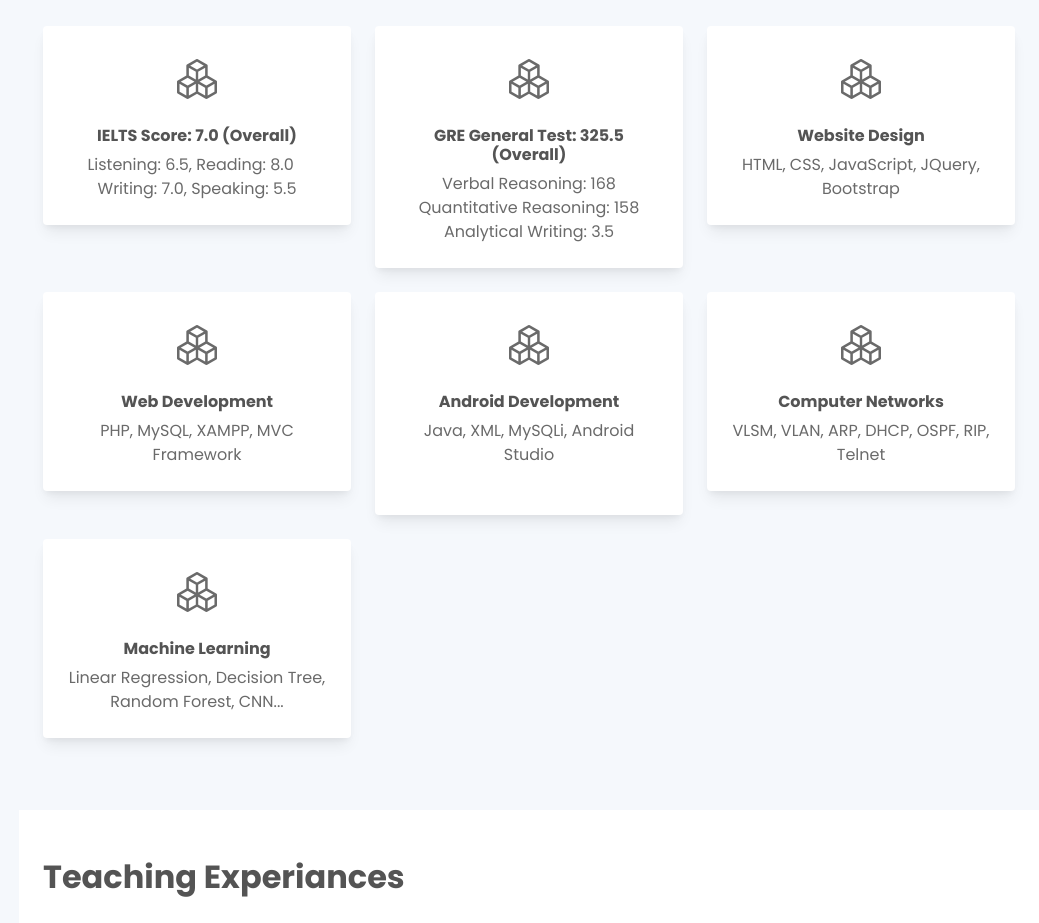
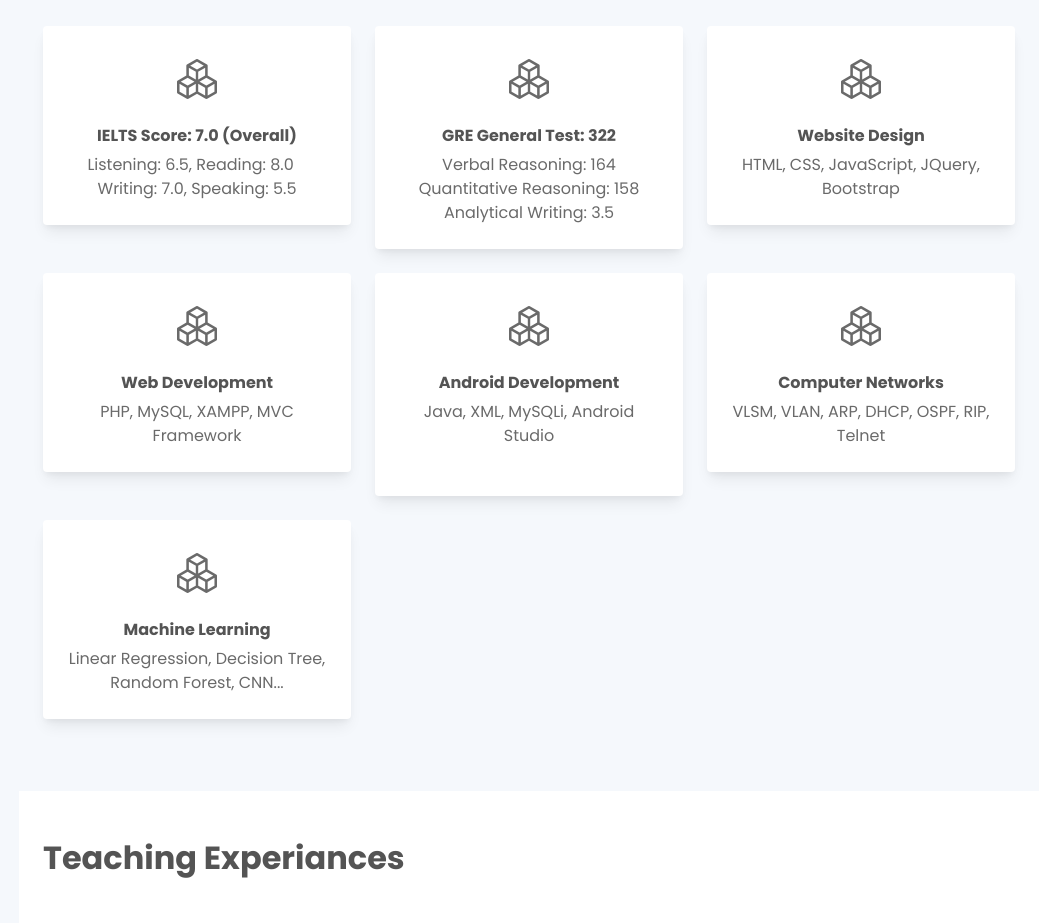
Before and after one commit to pk10793/pk10793, a plain HTML site: page index.html in a window 1280 px wide. Shown: the part 1760-2683 px from the top of the page, without its empty margins (241-1280 px from the left). Drawn offline with nearby package versions, Linux system fonts and the light colour scheme.

Commit message:
gre update

```diff
--- a/index.html
+++ b/index.html
@@ -158,8 +158,8 @@
                     <div class="col-lg-4 col-md-6 mb-4">
                        <div class="serv-cove shadow-md rounded bg-white text-center p-4">
                             <i class="bi fs-1 bi-boxes"></i>
-                            <h5 class="mt-3 fs-6 fw-bold">GRE General Test: 325.5 (Overall)</h5>
-                            <p>Verbal Reasoning: 168<br>Quantitative Reasoning: 158<br>Analytical Writing: 3.5</p>
+                            <h5 class="mt-3 fs-6 fw-bold">GRE General Test: 322</h5>
+                            <p>Verbal Reasoning: 164<br>Quantitative Reasoning: 158<br>Analytical Writing: 3.5</p>
                        </div>
                     </div>
 
```
